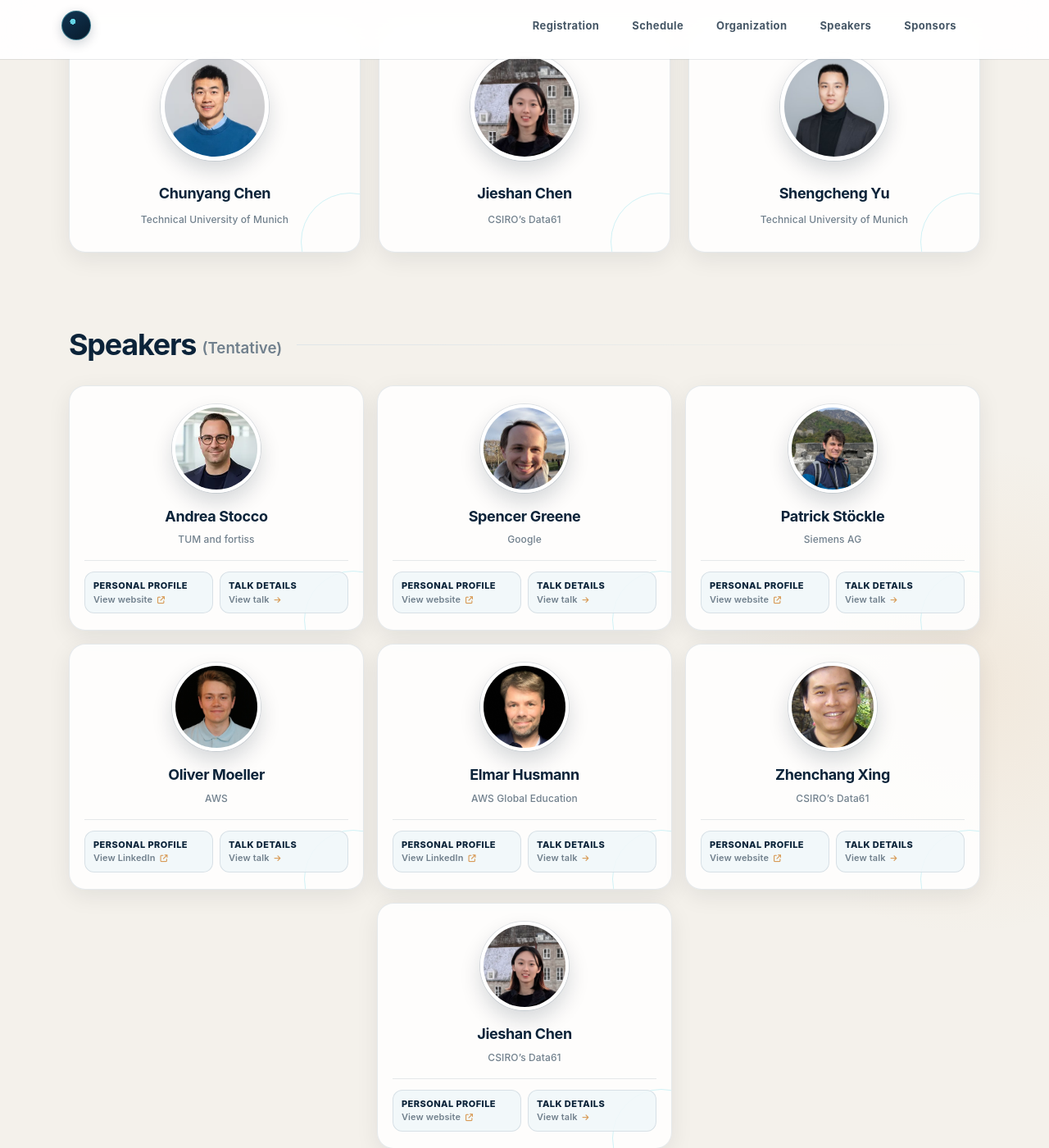
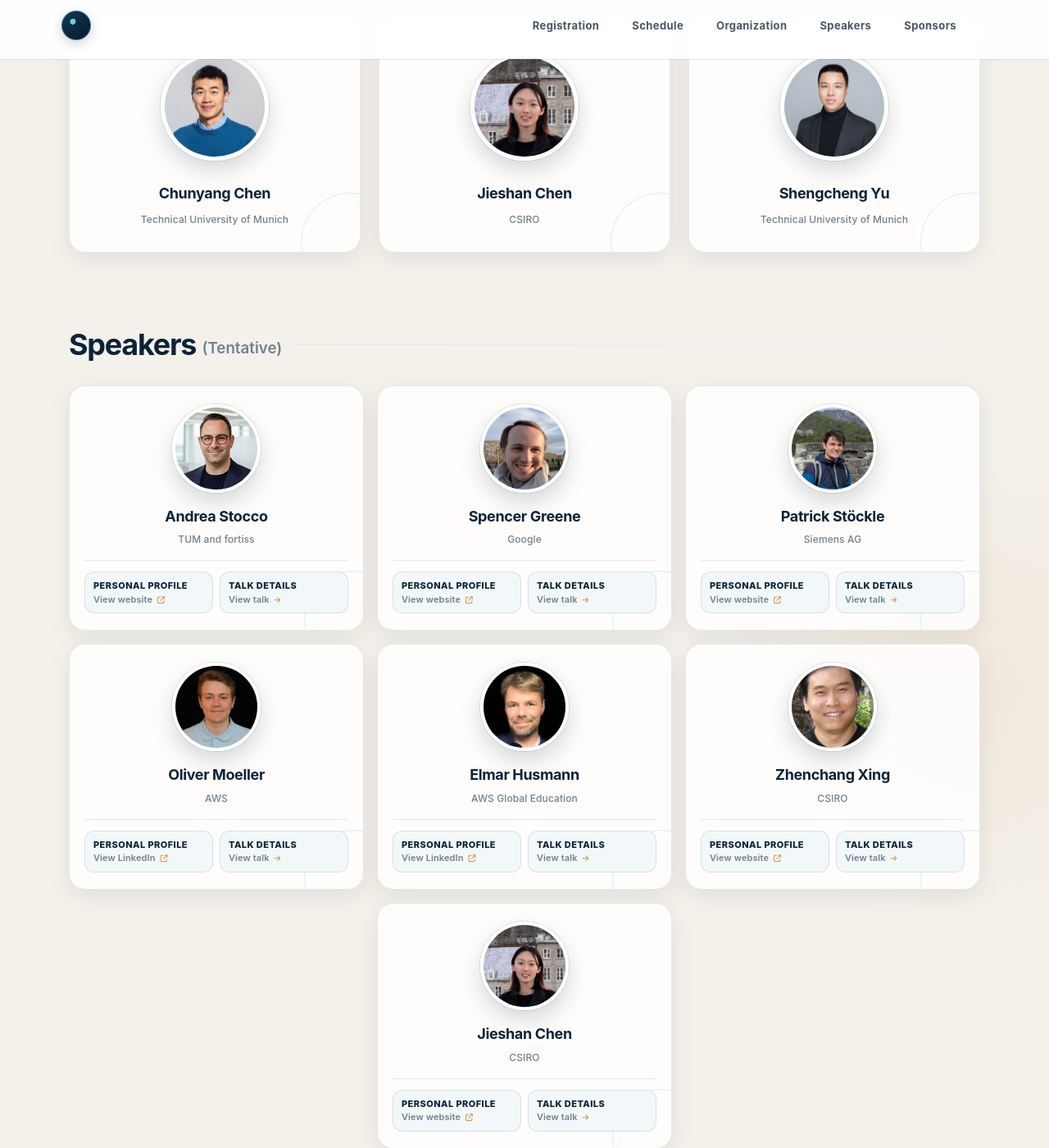
Before and after one commit to LLMSoftwareDev/LLMSoftwareDev.github.io, a Jekyll site: the page built from _pages/home_2026.md, in a window 1280 px wide and 1400 px high, scrolled down 2625 px. Shown: the whole window at 82% size. Built offline with Jekyll 4.4.1, drawn with Linux system fonts in a browser that asks for light colours; nearby versions of some CDN libraries.

Commit message:
Standardize CSIRO affiliations

```diff
--- a/_pages/home_2026.md
+++ b/_pages/home_2026.md
@@ -129,7 +129,7 @@ This winter school focuses on LLM-based software development, combining lectures
         <img class="people-pic" src="{{ "img/people/jieshan.jpg" | prepend:site.baseurl }}" alt="">
         <div class="people-name">
           <span class="people-name-label">Jieshan Chen</span>
-          <h6>CSIRO’s Data61</h6>
+          <h6>CSIRO</h6>
         </div>
       </a>
     </article>
@@ -250,7 +250,7 @@ This winter school focuses on LLM-based software development, combining lectures
         <img class="people-pic" src="{{ "img/people/zhenchang.jpg" | prepend:site.baseurl }}" alt="Zhenchang Xing">
         <div class="people-name">
           <span class="people-name-label">Zhenchang Xing</span>
-          <h6>CSIRO’s Data61</h6>
+          <h6>CSIRO</h6>
         </div>
         <div class="speaker-profile-fields" aria-label="Zhenchang Xing profile links">
           <a class="speaker-profile-field" target="_blank" rel="noopener" href="https://people.csiro.au/X/Z/Zhenchang-Xing/">
@@ -269,7 +269,7 @@ This winter school focuses on LLM-based software development, combining lectures
         <img class="people-pic" src="{{ "img/people/jieshan.jpg" | prepend:site.baseurl }}" alt="Jieshan Chen">
         <div class="people-name">
           <span class="people-name-label">Jieshan Chen</span>
-          <h6>CSIRO’s Data61</h6>
+          <h6>CSIRO</h6>
         </div>
         <div class="speaker-profile-fields" aria-label="Jieshan Chen profile links">
           <a class="speaker-profile-field" target="_blank" rel="noopener" href="https://chenjshnn.github.io/">
```
